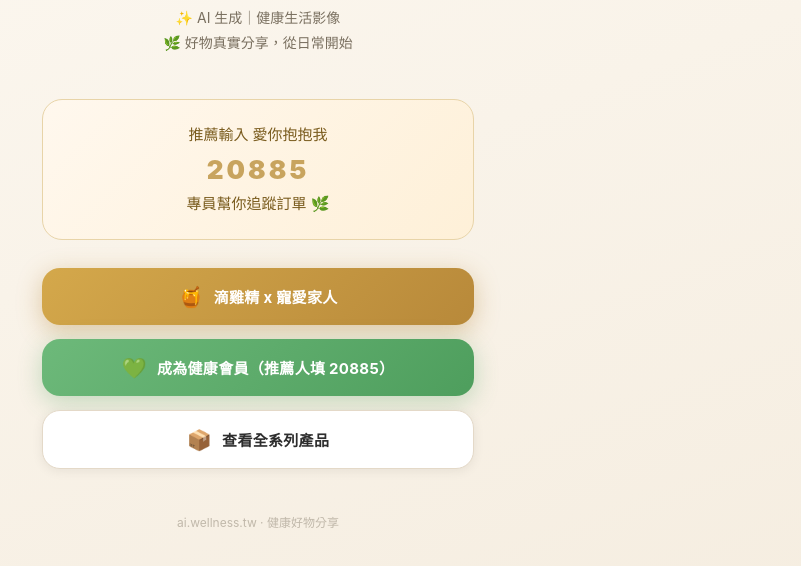
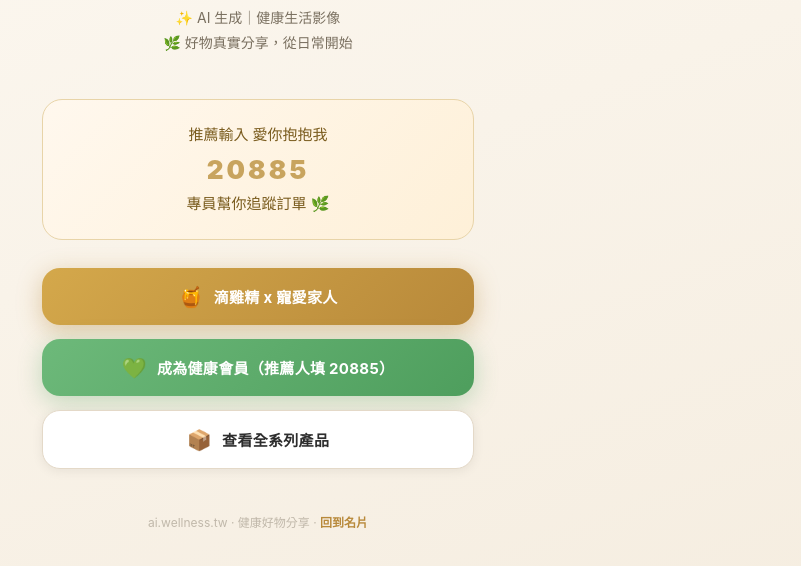
Before and after one commit to aiwellnesstw/aiwellnesstw.github.io, a website: page index.html in a window 1280 px wide. Shown: the part 194-760 px from the top of the page, without its empty margins (382-1183 px from the left). Drawn offline with Linux system fonts and the light colour scheme.

Commit message:
Update index.html

```diff
--- a/index.html
+++ b/index.html
@@ -132,6 +132,16 @@
       text-align: center;
     }
 
+    .footer-back {
+      color: #b8893a;
+      text-decoration: none;
+      font-weight: 600;
+    }
+
+    .footer-back:hover {
+      text-decoration: underline;
+    }
+
     /* ── 影片彈窗 ── */
     .video-modal {
       display: none;
@@ -205,7 +215,7 @@
 
   </div>
 
-  <footer>ai.wellness.tw · 健康好物分享</footer>
+  <footer>ai.wellness.tw · 健康好物分享 · <a class="footer-back" href="https://aiwellnesstw.github.io/Justin/">回到名片</a></footer>
 
   <!-- 影片彈窗 -->
   <div id="videoModal" class="video-modal" onclick="closeVideo(event)">
```
